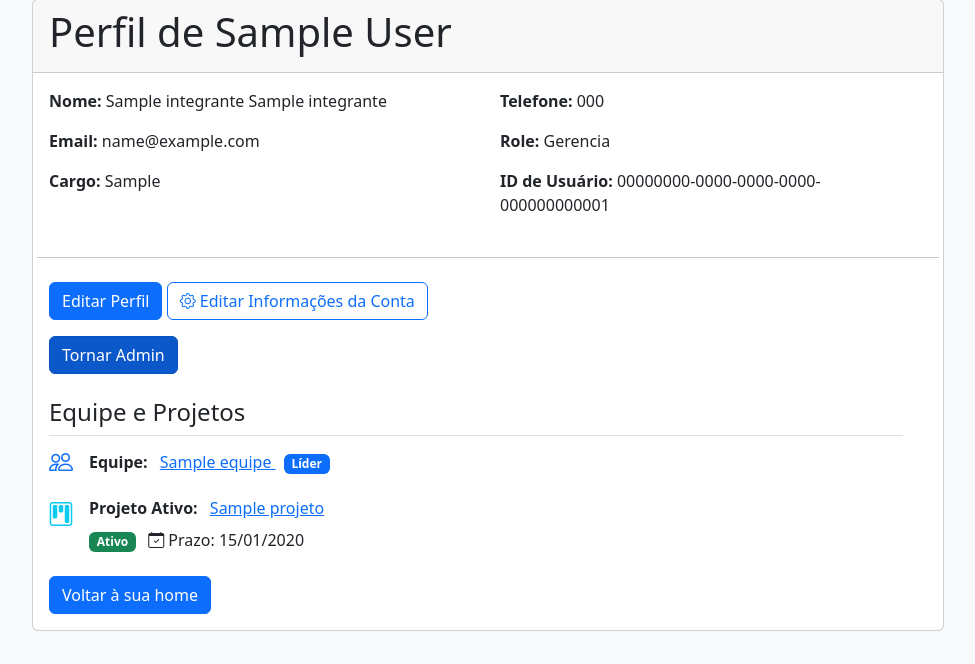
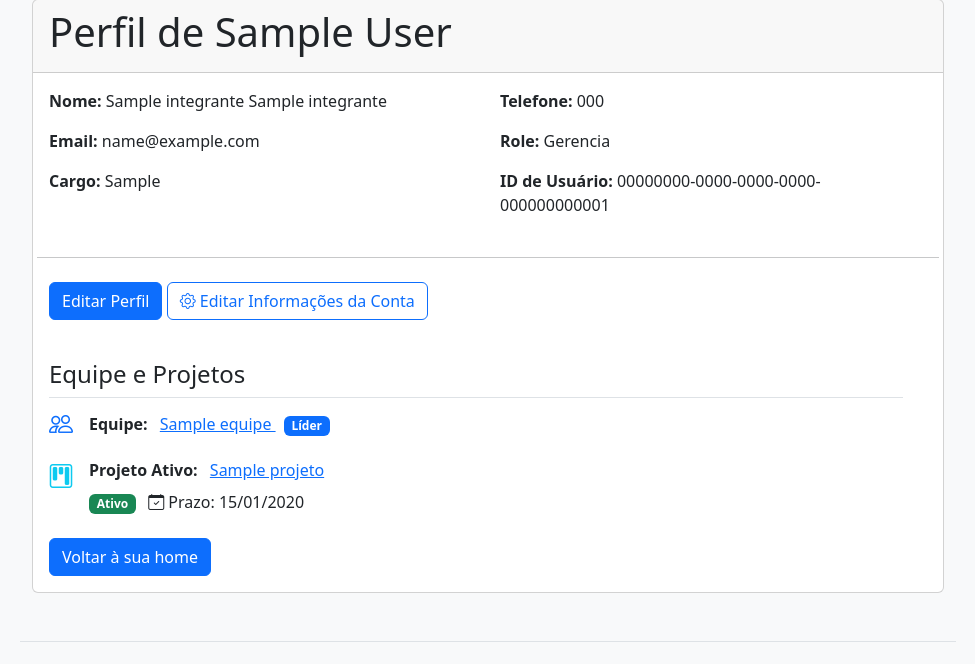
Before and after one commit to Gilgamashed/projeto_crm_final, a Django app: page /account/profile/00000000-0000-0000-0000-000000000001/ in a window 1280 px wide. Shown: the part 111-775 px from the top of the page, without its empty margins (152-1127 px from the left). Run offline with Django 5.2, Linux system fonts and the light colour scheme; a user stored in the database is signed in; tables that the repository leaves empty hold one stand-in row (values such as "Sample post"); parts of the project's set-up code (start-up, migrations or seed data) failed here and were passed over; some libraries are stand-ins or nearby versions.

Commit message:
25 commit - botao cheat de admin

```diff
--- a/projeto_crm_final/templates/account/user_detail.html
+++ b/projeto_crm_final/templates/account/user_detail.html
@@ -39,15 +39,6 @@
             <a href="{% url 'account_login_info_edit' %}" class="btn btn-outline-primary">
                 <i class="bi bi-gear"></i> Editar Informações da Conta
             </a>
-          </div>
-          <div class="col-mt-4">
-            <form method="post" action="{% url 'update_role' %}" class="role-form">
-                {% csrf_token %}
-                <input type="hidden" name="user_id" value="{{ perfil.person_id }}">
-                <button type="submit" name="role" value='ADMIN' class="btn btn-primary {% if perfil.role == 'ADMIN' %}active{% endif %}">
-                  Tornar Admin
-                </button>
-            </form>
           </div>
           {% endif %}
         </div>
```
Also changed, not shown: projeto_crm_final/templates/account/userpage.html (deleted, +0 -15 lines), projeto_crm_final/views.py (+3 -5 lines).
